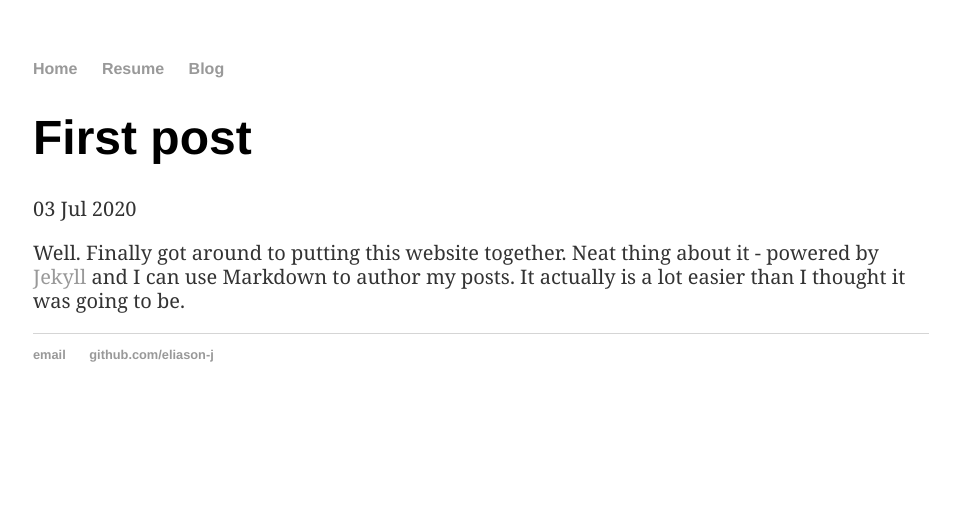
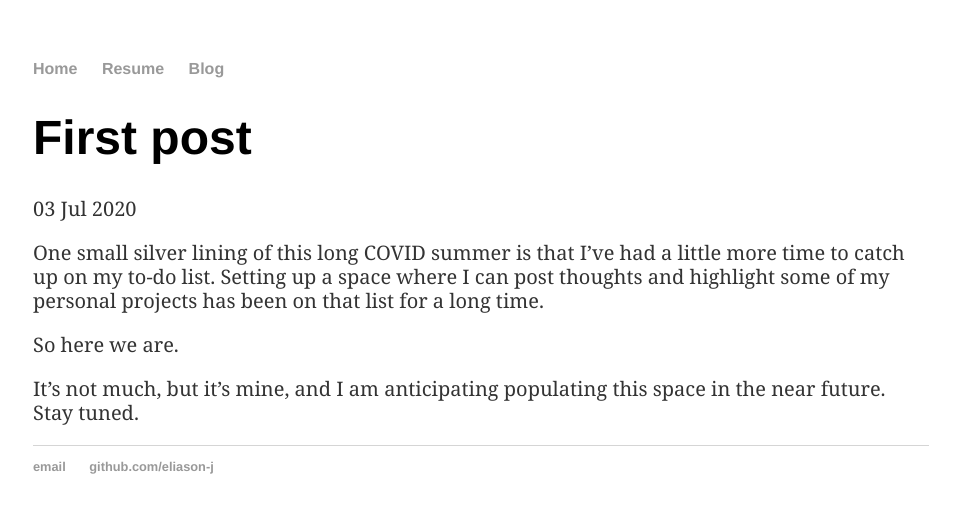
Before and after one commit to eliason-j/eliason-j.github.io, a Jekyll site: the page built from _posts/2020-07-03-first-post.md, in a window 1280 px wide. Shown: the top 513 px of the page, without its empty margins (159-1119 px from the left). Built offline with Jekyll 4.4.1, drawn with Linux system fonts in a browser that asks for light colours.

Commit message:
Update 2020-07-03-first-post.md

```diff
--- a/_posts/2020-07-03-first-post.md
+++ b/_posts/2020-07-03-first-post.md
@@ -4,4 +4,8 @@ title: "First post"
 date: 2020-07-03
 ---
 
-Well. Finally got around to putting this website together. Neat thing about it - powered by [Jekyll](http://jekyllrb.com) and I can use Markdown to author my posts. It actually is a lot easier than I thought it was going to be.
+One small silver lining of this long COVID summer is that I've had a little more time to catch up on my to-do list. Setting up a space where I can post thoughts and highlight some of my personal projects has been on that list for a long time.
+
+So here we are.
+
+It's not much, but it's mine, and I am anticipating populating this space in the near future. Stay tuned.
```
